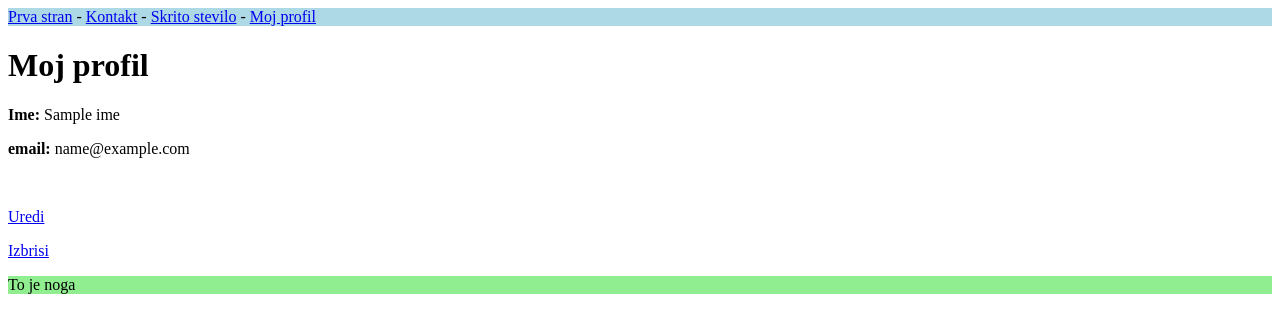
After one commit to Bojanpp/predavanje17, a Flask app: template templates/profil.html in a window 1280 px wide. The commit adds this page. Shown: the top 333 px of the page. Run offline with Flask 2, Linux system fonts and the light colour scheme; the template is opened without the code that fills it: most values are stand-ins (such as "Sample title", 1, 10 or a date in 2020).

Commit message:
Dodal profil uporabnika

```diff
--- a/main.py
+++ b/main.py
@@ -51,7 +51,7 @@ def prijava():
 
     uporabnik = db.query(Uporabnik).filter_by(ime=ime).first()
     if not uporabnik:
-        uporabnik = Uporabnik(ime=ime, geslo=geslo, sejna_vrednost=sejna_vrednost)
+        uporabnik = Uporabnik(ime=ime, email="", geslo=geslo, sejna_vrednost=sejna_vrednost)
     else:
         if geslo == uporabnik.geslo:
             uporabnik.sejna_vrednost = sejna_vrednost
@@ -105,5 +105,19 @@ def poslji_skrito_stevilo():
     else:
         return "NI PRAVILNO"
 
+
+@app.route("/profil")
+def moj_profil():
+    sejna_vrednost = request.cookies.get("sejna_vrednost")
+    uporabnik = db.query(Uporabnik).filter_by(sejna_vrednost=sejna_vrednost).first()
+
+    if not uporabnik:
+        return "Napacna seja"
+
+    return render_template("profil.html", uporabnik=uporabnik)
+
+
+
+
 if __name__ == '__main__':
     app.run(debug=True)
--- a/modeli.py
+++ b/modeli.py
@@ -12,5 +12,6 @@ class Komentar(db.Model):
 class Uporabnik(db.Model):
     id = db.Column(db.Integer, primary_key=True)
     ime = db.Column(db.String)
+    email = db.Column(db.String)
     geslo = db.Column(db.String)
     sejna_vrednost = db.Column(db.String)
--- a/templates/osnova.html
+++ b/templates/osnova.html
@@ -20,6 +20,8 @@
         <a href="/kontakt">Kontakt</a>
         -
         <a href="/skrito-stevilo">Skrito stevilo</a>
+        -
+        <a href="/profil">Moj profil</a>
     </div>
 
     <!-- Tukaj se bo nahajala HTML koda podstrani -->
--- /dev/null
+++ b/templates/profil.html
@@ -0,0 +1,15 @@
+{% extends "osnova.html" %}
+
+{% block vsebina %}
+
+<h1>Moj profil</h1>
+
+<p><strong>Ime: </strong>  {{ uporabnik.ime }}</p>
+<p><strong>email: </strong>  {{ uporabnik.email }}</p>
+
+<br>
+
+<p><a href="/profil/uredi">Uredi</a></p>
+<p><a href="/profil/izbirisi">Izbrisi</a></p>
+
+{% endblock %}
```
Also changed, not shown: podatkova-baza.sqlite.
